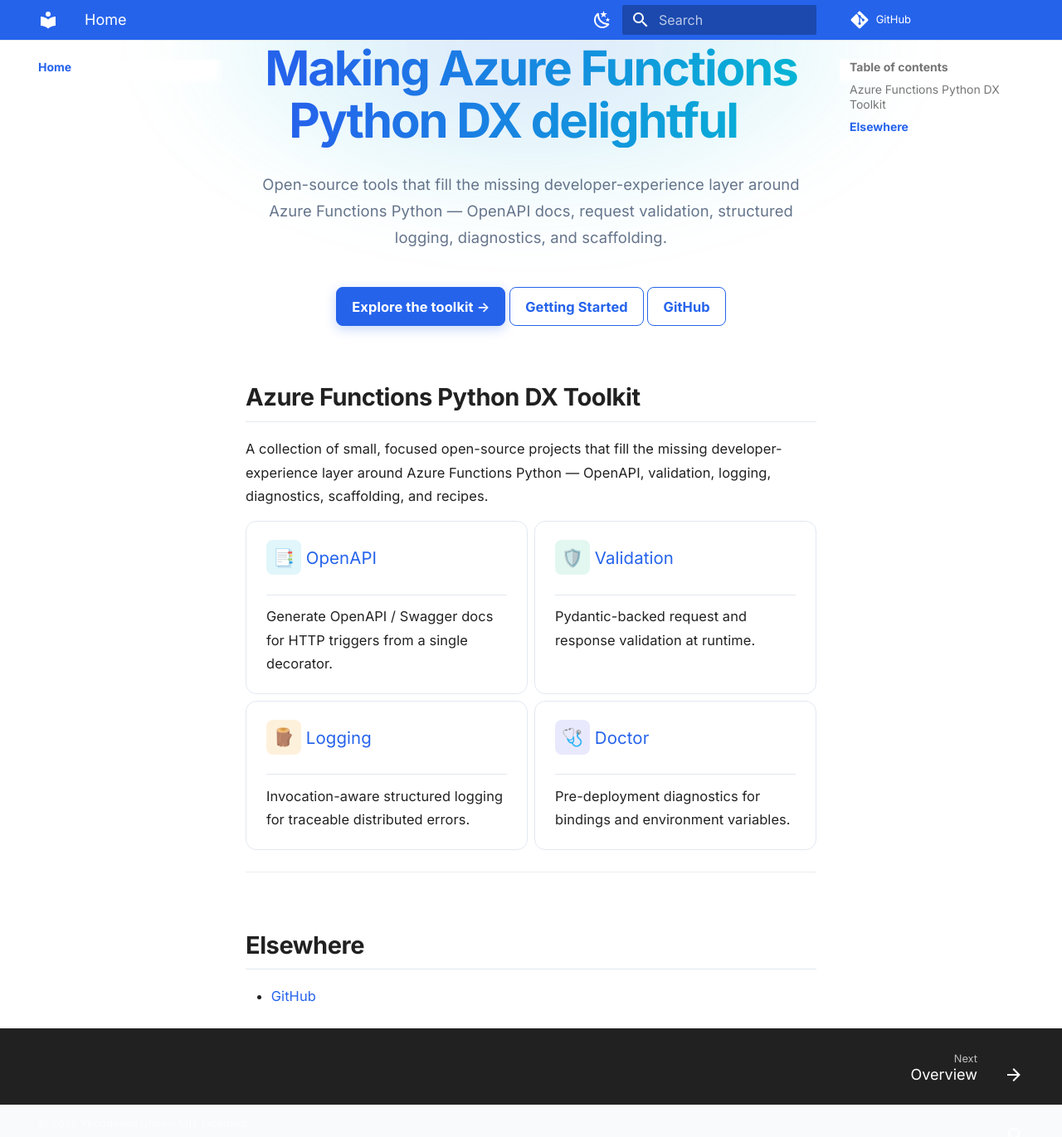
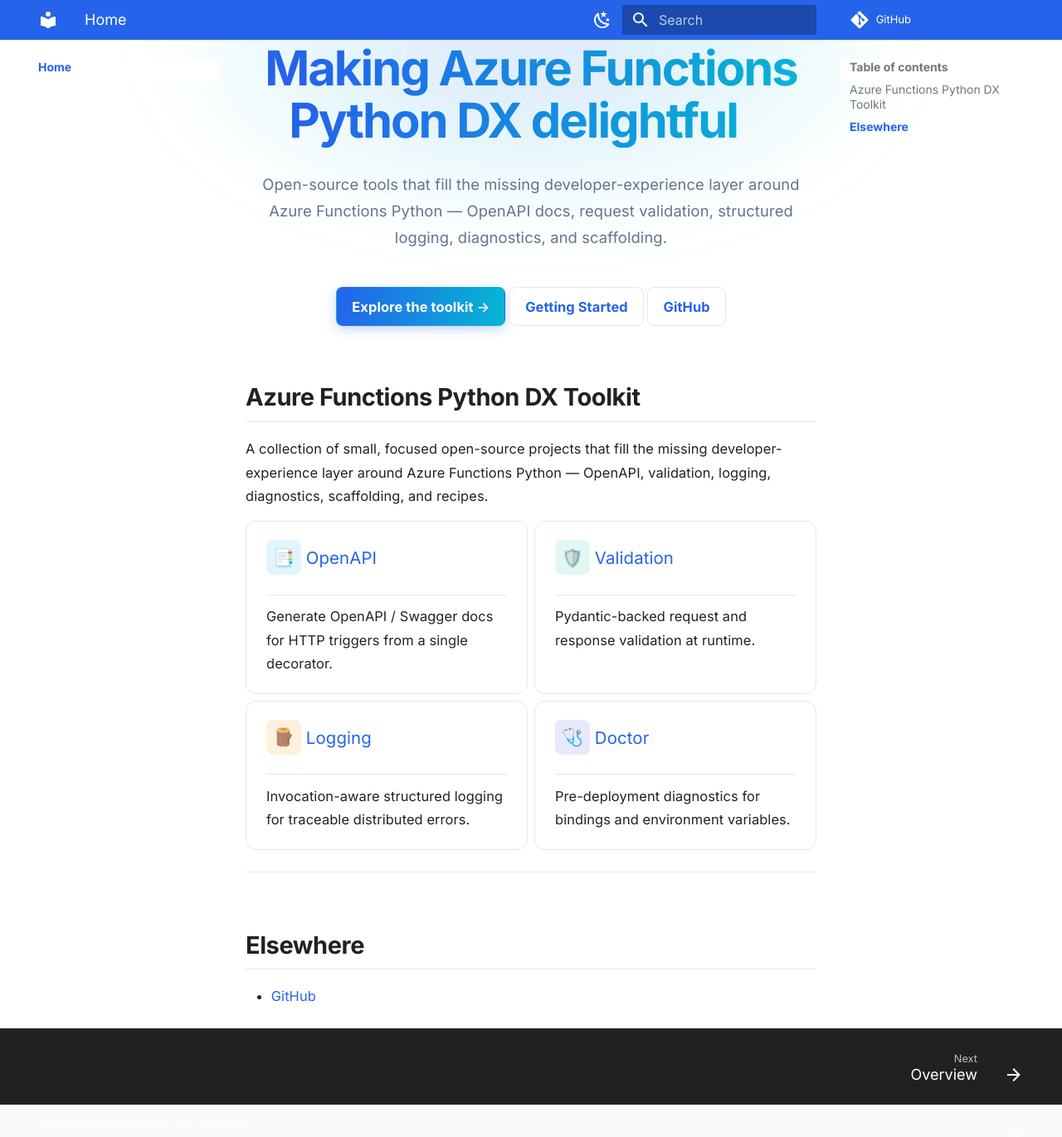
Before and after one commit to yeongseon/yeongseon.github.io, an MkDocs documentation site: the page built from docs/index.md, in a window 1280 px wide and 1400 px high, scrolled down 237 px. Shown: the top 1371 px of the window at 83% size. Built offline with MkDocs 1.6.1 and Material for MkDocs 9.7.7, drawn with Linux system fonts in a browser that asks for light colours; comment, search, counter and statistics services are not loaded.

Commit message:
fix: make secondary CTA buttons legible in dark mode (#21)

```diff
--- a/docs/stylesheets/extra.css
+++ b/docs/stylesheets/extra.css
@@ -201,20 +201,42 @@
 }
 
 /* ---- Buttons ------------------------------------------------------------ */
+/* Secondary (default) button — readable in both schemes. Material's base
+   .md-button derives its text/border from --md-primary-fg-color, which we set
+   to near-black in dark mode; override explicitly so it stays legible. */
 .md-typeset .md-button {
   border-radius: var(--mt-radius-sm);
   font-weight: 600;
   padding: 0.5em 1.1em;
   border-width: 1px;
-  transition: transform 120ms ease, box-shadow 120ms ease, background-color 120ms ease;
-}
-
-.md-typeset .md-button--primary {
-  box-shadow: 0 4px 14px rgba(37, 99, 235, 0.25);
+  border-style: solid;
+  border-color: var(--mt-border);
+  color: var(--md-typeset-a-color);
+  background: var(--mt-surface);
+  transition: transform 120ms ease, box-shadow 120ms ease,
+    background-color 120ms ease, border-color 120ms ease, color 120ms ease;
 }
 
 .md-typeset .md-button:hover {
   transform: translateY(-1px);
+  border-color: var(--mt-brand);
+  color: var(--md-typeset-a-color);
+  background: var(--mt-surface-2);
+}
+
+/* Primary button — vivid brand gradient, white text. */
+.md-typeset .md-button--primary {
+  border-color: transparent;
+  color: #ffffff;
+  background: linear-gradient(96deg, var(--mt-brand), var(--mt-accent));
+  box-shadow: 0 4px 14px rgba(37, 99, 235, 0.28);
+}
+
+.md-typeset .md-button--primary:hover {
+  color: #ffffff;
+  border-color: transparent;
+  background: linear-gradient(96deg, var(--mt-brand-strong), var(--mt-accent));
+  box-shadow: 0 6px 20px rgba(37, 99, 235, 0.35);
 }
 
 /* ---- Admonitions & blockquotes ----------------------------------------- */
```
